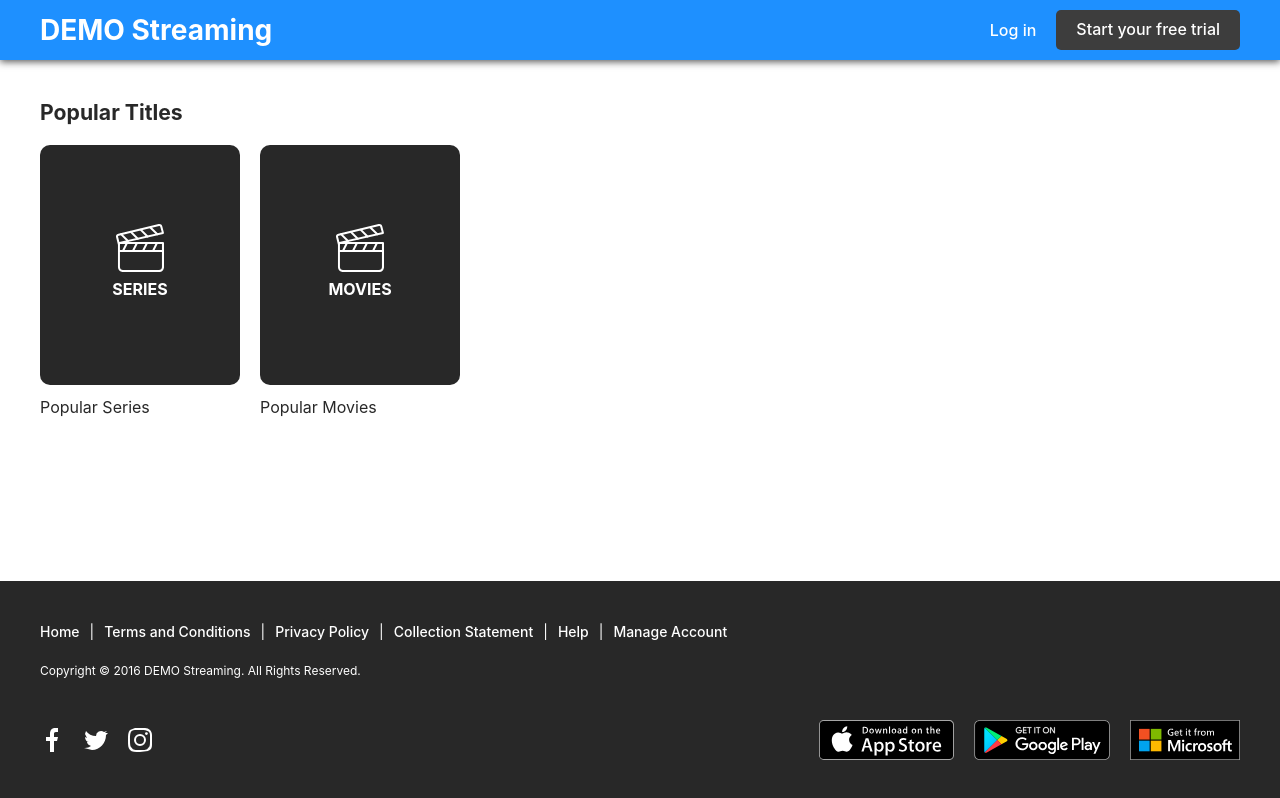
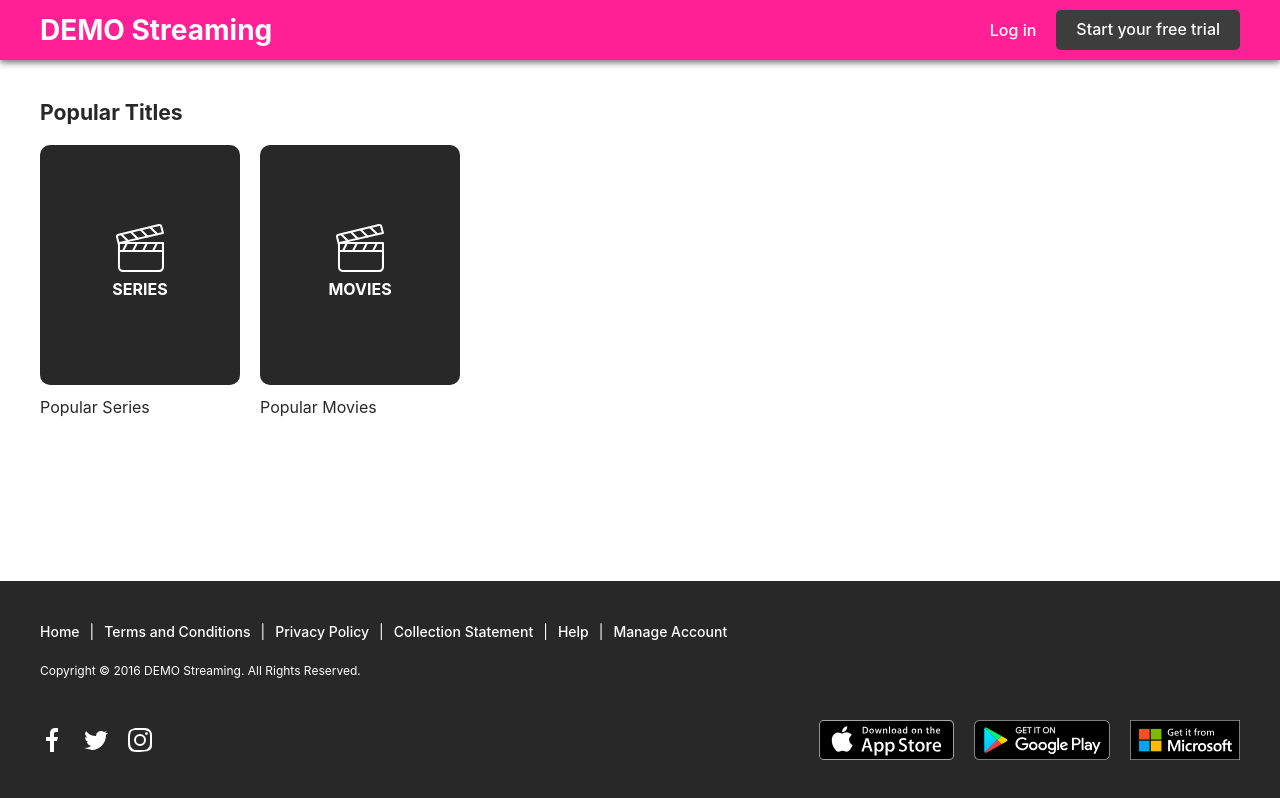
Before and after one commit to vajkri/react-challenge-2021, a React (Create React App) app: page / in a window 1280 px wide. Built offline with nearby package versions, Linux system fonts and the light colour scheme; no server answers.

Commit message:
Add support for theming settings

```diff
--- a/src/atoms/Icon/Icon.module.scss
+++ b/src/atoms/Icon/Icon.module.scss
@@ -1,4 +1,4 @@
-@import '../../styles/01-settings/sizes';
+@import 'src/themeSettings';
 
 .wrapper {
 	display: flex;
--- a/src/atoms/Link/Link.module.scss
+++ b/src/atoms/Link/Link.module.scss
@@ -1,5 +1,4 @@
-@import '../../styles/01-settings/behavior';
-@import '../../styles/01-settings/colors';
+@import 'src/themeSettings';
 
 .colorLight {
 	color: $colorLight;
--- a/src/index.scss
+++ b/src/index.scss
@@ -1,21 +1,6 @@
 /* =================================
    index.scss
    ================================= */
-
-/**
- * #1 - SETTINGS
- */
-@import './styles/01-settings/behavior';
-@import './styles/01-settings/breakpoints';
-@import './styles/01-settings/colors';
-@import './styles/01-settings/sizes';
-@import './styles/01-settings/spacing';
-@import './styles/01-settings/typography';
-
-/**
- * #2 - TOOLS
- */
-@import './styles/02-tools/media';
 
 /**
  * #3 - GENERIC
--- a/src/molecules/Button/Button.module.scss
+++ b/src/molecules/Button/Button.module.scss
@@ -1,8 +1,4 @@
-@import '../../styles/01-settings/behavior';
-@import '../../styles/01-settings/colors';
-@import '../../styles/01-settings/sizes';
-@import '../../styles/01-settings/spacing';
-@import '../../styles/01-settings/typography';
+@import 'src/themeSettings';
 
 .button {
 	display: inline-flex;
--- a/src/molecules/Media/Media.module.scss
+++ b/src/molecules/Media/Media.module.scss
@@ -1,5 +1,4 @@
-@import '../../styles/01-settings/colors';
-@import '../../styles/01-settings/spacing';
+@import 'src/themeSettings';
 
 .imgWrapper {
 	--img-width: 100;
--- a/src/organisms/Footer/Footer.module.scss
+++ b/src/organisms/Footer/Footer.module.scss
@@ -1,7 +1,4 @@
-@import '../../styles/01-settings/colors';
-@import '../../styles/01-settings/spacing';
-@import '../../styles/01-settings/typography';
-@import '../../styles/02-tools/media';
+@import 'src/themeSettings';
 
 $layoutSwitch: 'sm';
 
--- a/src/organisms/Header/Header.module.scss
+++ b/src/organisms/Header/Header.module.scss
@@ -1,6 +1,4 @@
-@import '../../styles/01-settings/colors';
-@import '../../styles/01-settings/sizes';
-@import '../../styles/01-settings/typography';
+@import 'src/themeSettings';
 
 .wrapper {
 	background: $colorPrimary;
--- a/src/organisms/PageContent/PageContent.module.scss
+++ b/src/organisms/PageContent/PageContent.module.scss
@@ -1,6 +1,4 @@
-@import '../../styles/01-settings/colors';
-@import '../../styles/01-settings/spacing';
-@import '../../styles/01-settings/typography';
+@import 'src/themeSettings';
 
 .wrapper {
 	flex-grow: 1;
--- a/src/pages/HomePage/HomePage.module.scss
+++ b/src/pages/HomePage/HomePage.module.scss
@@ -1,8 +1,4 @@
-@import '../../styles/01-settings/behavior';
-@import '../../styles/01-settings/colors';
-@import '../../styles/01-settings/sizes';
-@import '../../styles/01-settings/spacing';
-@import '../../styles/01-settings/typography';
+@import 'src/themeSettings';
 
 .wrapper {
 	display: flex;
--- a/src/pages/MediaPage/MediaPage.module.scss
+++ b/src/pages/MediaPage/MediaPage.module.scss
@@ -1,5 +1,4 @@
-@import '../../styles/01-settings/spacing';
-@import '../../styles/02-tools/media';
+@import 'src/themeSettings';
 
 $itemGapX: $spacingSm;
 $itemGapY: $spacingLg;
--- /dev/null
+++ b/src/themeSettings.scss
@@ -0,0 +1,24 @@
+/* =================================
+   themeSettings.scss
+   ================================= */
+
+/**
+ * #1 - SETTINGS
+ */
+
+// Default settings
+@import './styles/01-settings/behavior';
+@import './styles/01-settings/breakpoints';
+@import './styles/01-settings/colors';
+@import './styles/01-settings/sizes';
+@import './styles/01-settings/spacing';
+@import './styles/01-settings/typography';
+
+
+// Theme overrides
+$colorPrimary: #ff2095;
+
+/**
+ * #2 - TOOLS
+ */
+@import './styles/02-tools/media';
```
